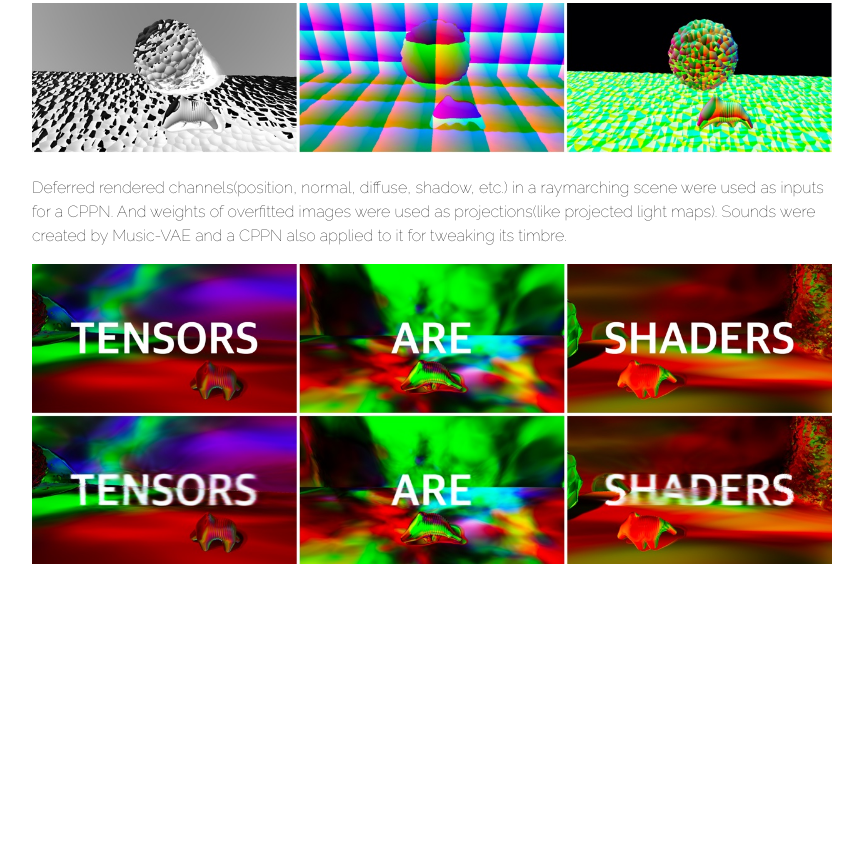
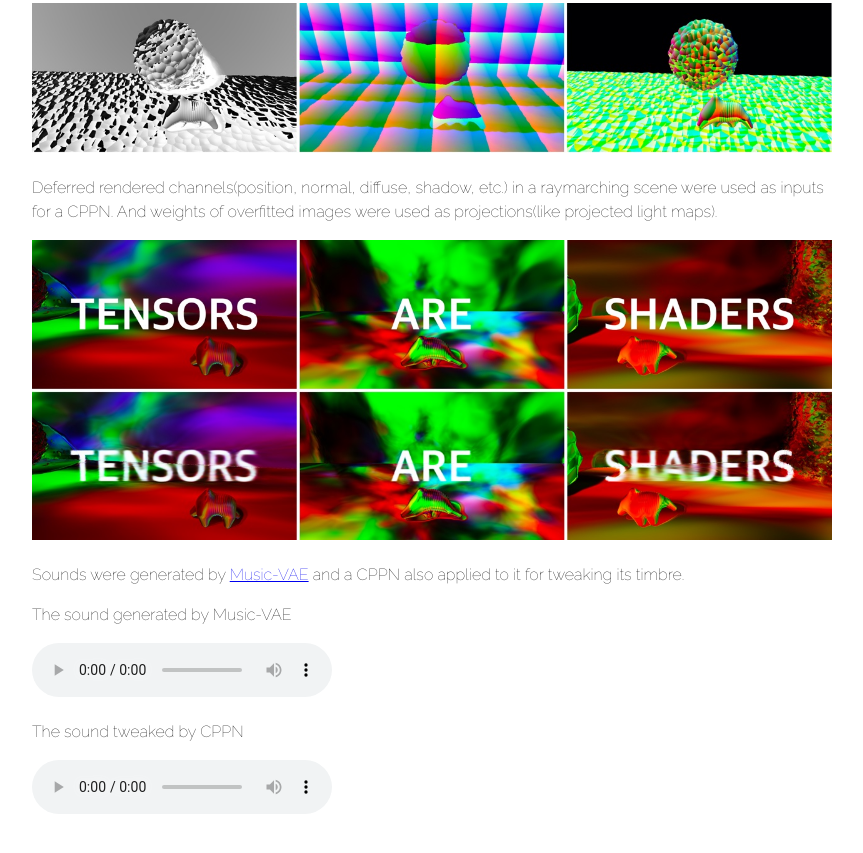
Before and after one commit to epicure/epicure.github.com, a plain HTML site: page demo/tensorshader/index.html in a window 1280 px wide. Shown: the part 1630-2483 px from the top of the page, without its empty margins (208-1071 px from the left). Before the commit the page ends 2251 px from the top, so only its background shows below. Drawn offline with Linux system fonts and the light colour scheme.

Commit message:
sound added

```diff
--- a/demo/tensorshader/index.html
+++ b/demo/tensorshader/index.html
@@ -32,8 +32,13 @@
       <iframe width="800" height="450" src="https://www.youtube.com/embed/lqo9i2mK0qk" frameborder="0" allow="autoplay; encrypted-media" allowfullscreen></iframe>
       <p>Tensors are shaders. If you are familiar with old-school techniques like shading languages to create your code doodle, you can use tensors as shaders for your code doodle too. This work explores the usefulness of the CPPN with the raymarching algorithm. It's fascinating that the mere forward propagation of a simple neural network with random initial weights somehow can produce an aligned representation of inputs that is visually pleasing.</p>
       <p><img class="full-h" src="./images/deferred.jpg"></p>
-      <p>Deferred rendered channels(position, normal, diffuse, shadow, etc.) in a raymarching scene were used as inputs for a CPPN. And weights of overfitted images were used as projections(like projected light maps). Sounds were created by Music-VAE and a CPPN also applied to it for tweaking its timbre.</p>
+      <p>Deferred rendered channels(position, normal, diffuse, shadow, etc.) in a raymarching scene were used as inputs for a CPPN. And weights of overfitted images were used as projections(like projected light maps).</p>
       <p><img class="full-h" src="./images/overfit.jpg"></p>
+      <p>Sounds were generated by <a href="https://tools.google.com/seedbank/seed/5681034041491456" target="_blank">Music-VAE</a> and a CPPN also applied to it for tweaking its timbre.</p>
+      <p>The sound generated by Music-VAE</p>
+      <audio src="./sounds/m-vae.m4a" controls></audio>
+      <p>The sound tweaked by CPPN</p>
+      <audio src="./sounds/m-vae-cppn.m4a" controls></audio>
     </section>
 </body>
 <script>
```
Also changed, not shown: 4 other files.
